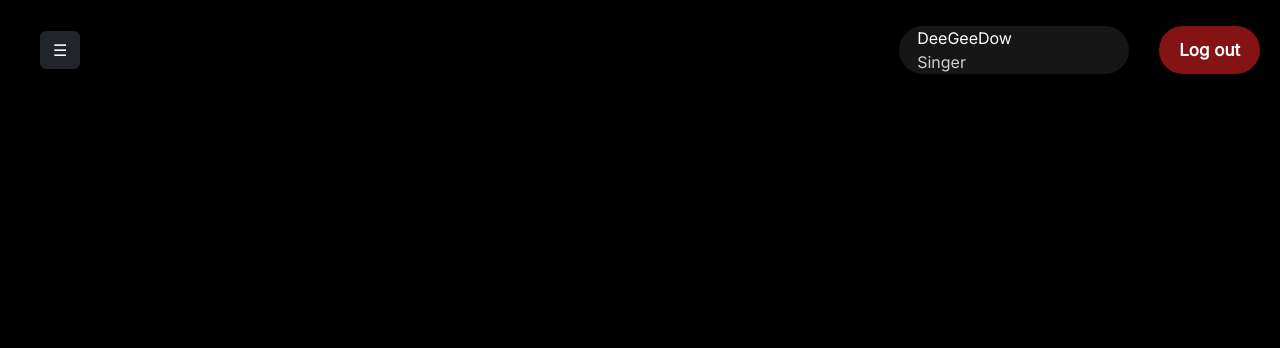
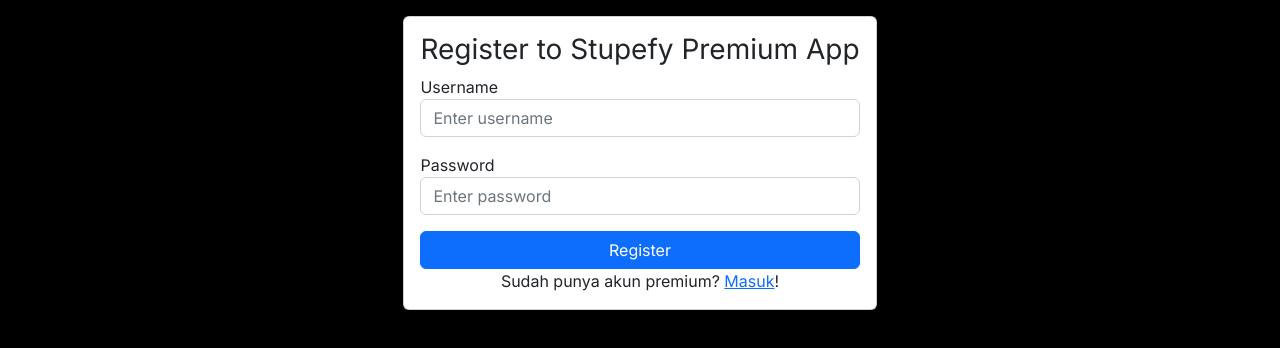
Before and after one commit to firizky29/stupefy-premium-app, a React (Vite) app: page /register in a window 1280 px wide. Shown: the top 348 px of the page. Built offline with nearby package versions, Linux system fonts and the light colour scheme.

Commit message:
feat : register premium added

```diff
--- a/src/App.tsx
+++ b/src/App.tsx
@@ -7,6 +7,7 @@ import Navbar from './components/Navbar'
 import Sidebar from './components/Sidebar'
 
 import Login from './pages/Login'
+import Register from './pages/Register'
 import Home from './pages/Home'
 
 
@@ -64,7 +65,19 @@ function App() {
 	// 	)();
 	// }, [isLoggedIn]);
 
-
+	if(!isLoggedIn){
+		return(
+			<Router>
+				<div className="App">
+					<Routes>
+						<Route path="/login" element={<Login {...props} />} />
+						<Route path="/register" element={<Register {...props} />} />
+					</Routes>
+				</div>
+			</Router>
+		)
+	}
+	else{
 		return (
 			<Router>
 				<div className="App">
@@ -74,7 +87,6 @@ function App() {
 						<Navbar {...props} />
 						<Routes>
 								<Route path="/" element={<Home {...props} />} />
-							<Route path="/login" element={<Login {...props} />} />
 								{/* <Route path="/register" element={<Register {...props} />} /> */}
 								{/* <Route path="/users/:verification_status" element={<Users {...props} />} /> */}
 								{/* <Route path="/users" element={<Users {...props} />} /> */}
@@ -92,4 +104,5 @@ function App() {
 			</Router>
 		)
 	}
+}
 export default App
--- a/src/pages/Login.tsx
+++ b/src/pages/Login.tsx
@@ -40,8 +40,8 @@ const Login = (props: any) => {
     // }
     // else {
         return (
-            <div className="auth-wrapper pd-10">
-                <div className="auth-inner mb-4 mt-3">
+            <div className="h-100 auth-wrapper pd-10 d-flex justify-content-center align-items-center">
+                <div className="auth-inner mb-4 mt-3 card py-3 px-3">
                     <form onSubmit={submit}>
                         <h3>Login to Stupefy Premium App</h3>
                         <div className="mb-3">
@@ -71,6 +71,7 @@ const Login = (props: any) => {
                             </button>
                         </div>
                     </form>
+                    <div className="text-center">Belum punya akun premium? <a href="/register">Buat akun premium</a>!</div>
                 </div>
             </div>
         );
--- /dev/null
+++ b/src/pages/Register.tsx
@@ -0,0 +1,78 @@
+import React, { SyntheticEvent, useState } from 'react';
+// import { API_URL } from '../config';
+// import { Navigate, useNavigate } from 'react-router-dom';
+
+const Register = (props: any) => {
+    const [username, setUsername] = useState('');
+    const [password, setPassword] = useState('');
+    const [errors, setErrors] = useState({
+        credential: '',
+        message: ''
+    });
+    // const navigate = useNavigate();
+
+
+    const submit = async (e: SyntheticEvent) => {
+        // e.preventDefault();
+        // const res = await fetch(`${API_URL}/auth/login`, {
+        //     method: 'POST',
+        //     headers: {
+        //         'Content-Type': 'application/json'
+        //     },
+        //     credentials: 'include',
+        //     body: JSON.stringify({
+        //         username,
+        //         password
+        //     })
+        // });
+        // if (res.status === 200) {
+        //     const data = await res.json();
+        //     props.setIsLoggedIn(true);
+        //     navigate('/');
+        // } else {
+        //     const data = await res.json();
+        //     setErrors({ ...errors, ...data });
+        // }
+    }
+
+    return (
+        <div className="h-100 auth-wrapper pd-10 d-flex justify-content-center align-items-center">
+            <div className="auth-inner mb-4 mt-3 card py-3 px-3">
+                <form onSubmit={submit}>
+                    <h3>Register to Stupefy Premium App</h3>
+                    <div className="mb-3">
+                        <label>Username</label>
+                        <input
+                            type="text"
+                            className="form-control"
+                            placeholder="Enter username"
+                            required
+                            onChange={e => setUsername(e.target.value)}
+                        />
+                    </div>
+                    <div className="mb-3">
+                        <label>Password</label>
+                        <input
+                            type="password"
+                            className="form-control"
+                            placeholder="Enter password"
+                            required
+                            onChange={e => setPassword(e.target.value)}
+                        />
+                    </div>
+                    <div className="text-danger mb-3">{errors.credential}</div>
+                    <div className="d-grid">
+                        <button type="submit" className="btn btn-primary" onClick={submit}>
+                            Register
+                        </button>
+                    </div>
+                </form>
+                <div className="text-center">Sudah punya akun premium? <a href="/login">Masuk</a>!</div>
+            </div>
+        </div>
+    );
+}
+
+// };
+
+export default Register;
```
Lines whose indentation alone changed are shown as unchanged.
